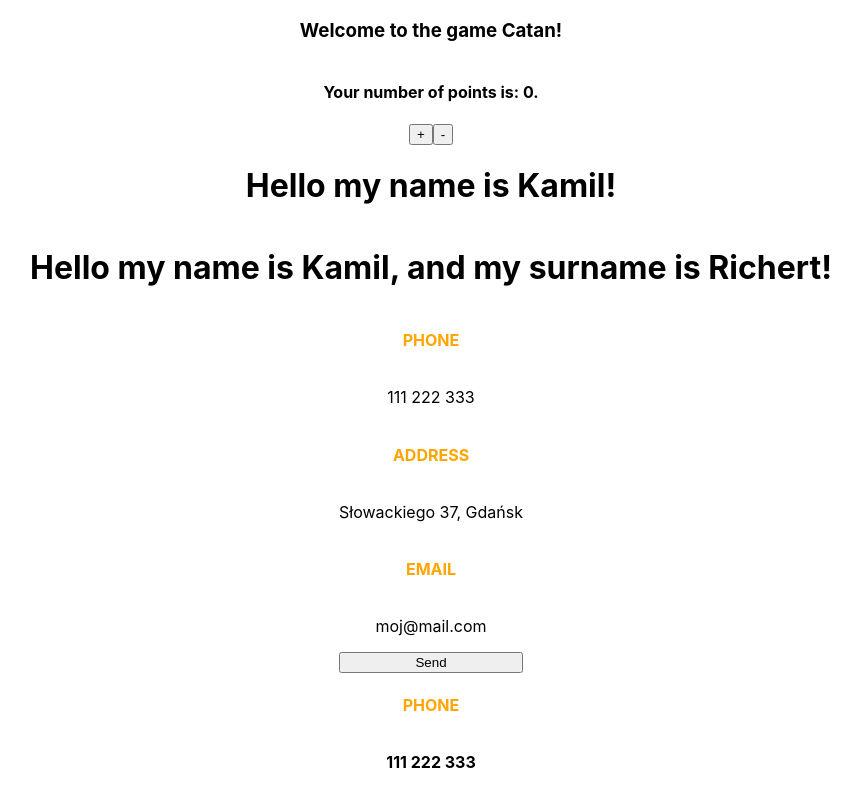
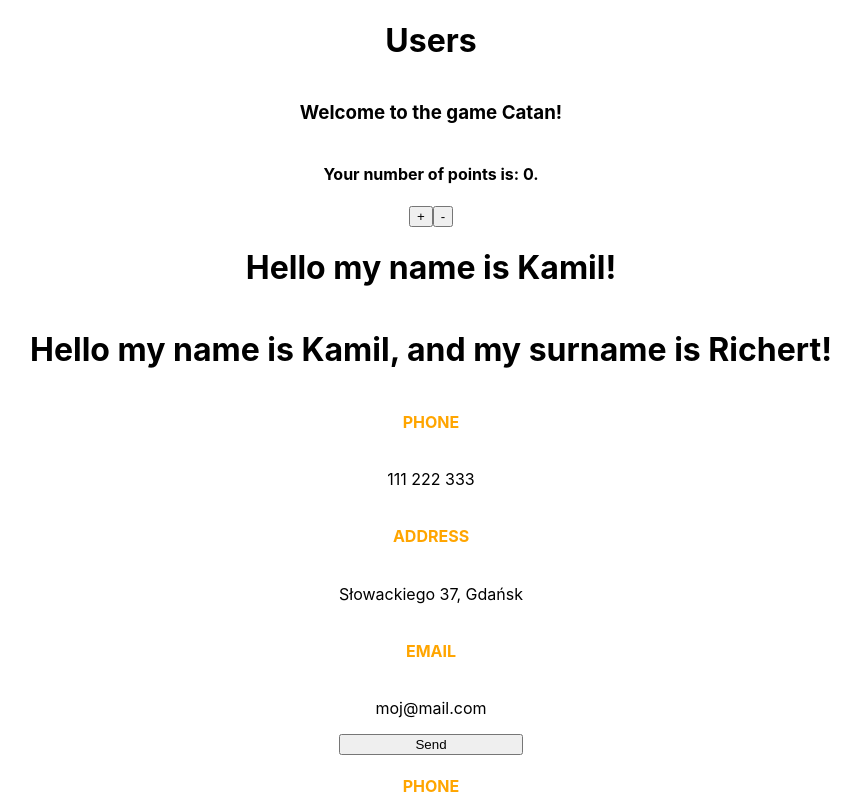
Before and after one commit to myflowpl/isafrontendacademybayer, a React (Create React App) app in the folder react/my-app/: page / in a window 1280 px wide. Shown: the top 800 px of the page, without its empty margins (209-1070 px from the left). Built offline with nearby package versions, Linux system fonts and the light colour scheme; no server answers.

Commit message:
Added dependency array in game and init users with fetching data

```diff
--- a/react/my-app/src/App.js
+++ b/react/my-app/src/App.js
@@ -1,11 +1,13 @@
 import { Wrapper } from './Wrapper'
 import { AboutMe } from './about-me/AboutMe'
 import { Game } from './game/Game';
+import { Users } from './users/Users';
 
 function App() {
 
   return (
     <Wrapper>
+        <Users />
         <Game name="Catan" />
         <AboutMe />
     </Wrapper>
--- a/react/my-app/src/game/Game.js
+++ b/react/my-app/src/game/Game.js
@@ -21,7 +21,7 @@
             alert(`Congratulations! You won the game ${name}!`);
             setPoints(0);
         }
-    })
+    }, [points, name]);
 
     return (
         <>
--- /dev/null
+++ b/react/my-app/src/users/Users.js
@@ -0,0 +1,13 @@
+import { useEffect } from 'react';
+
+export const Users = () => {
+    useEffect(() => {
+        fetch('https://jsonplaceholder.typicode.com/users')
+            .then(r => r.json())
+            .then(data => {
+                console.log(data)
+            })
+    }, []);
+
+    return <h1>Users</h1>
+}
```
